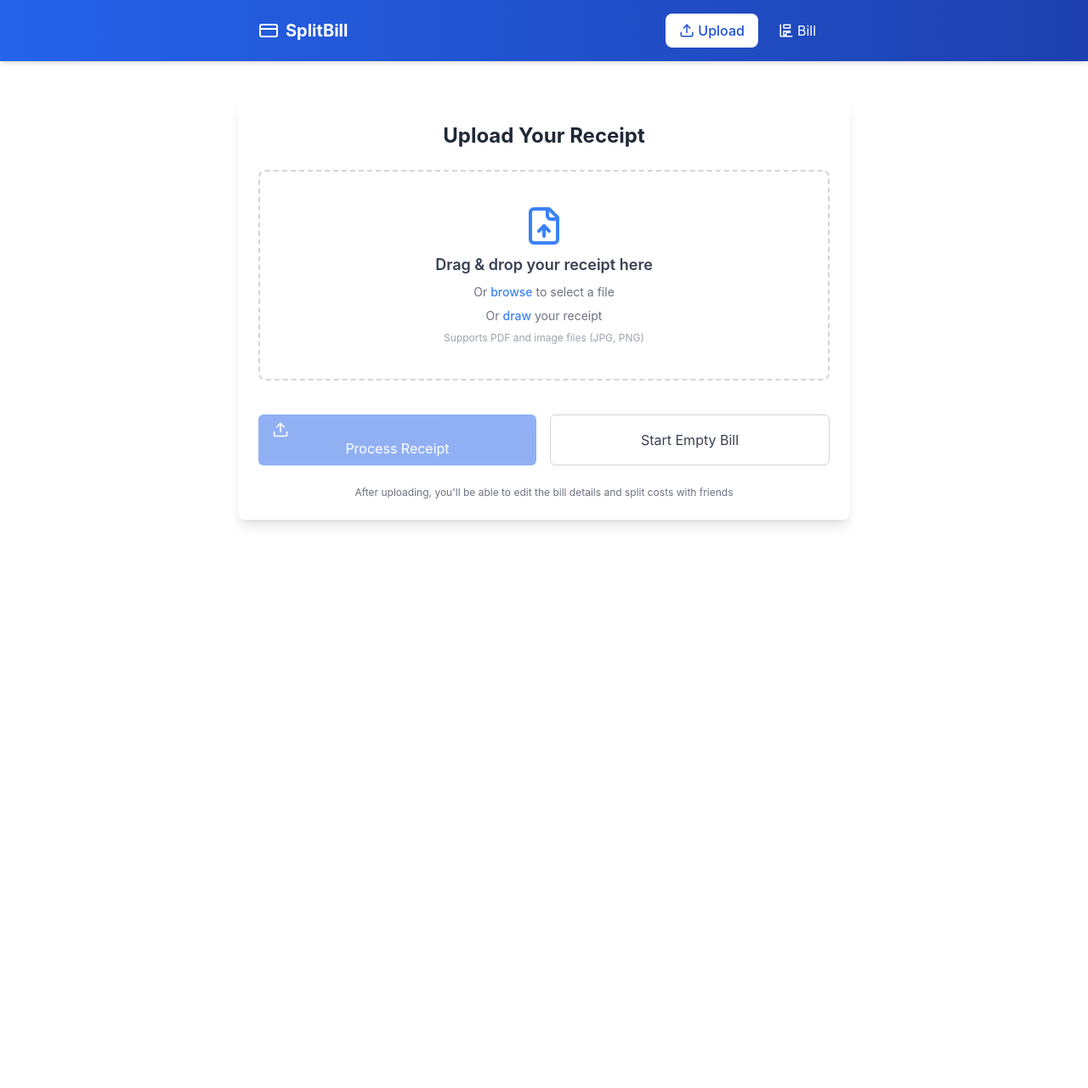
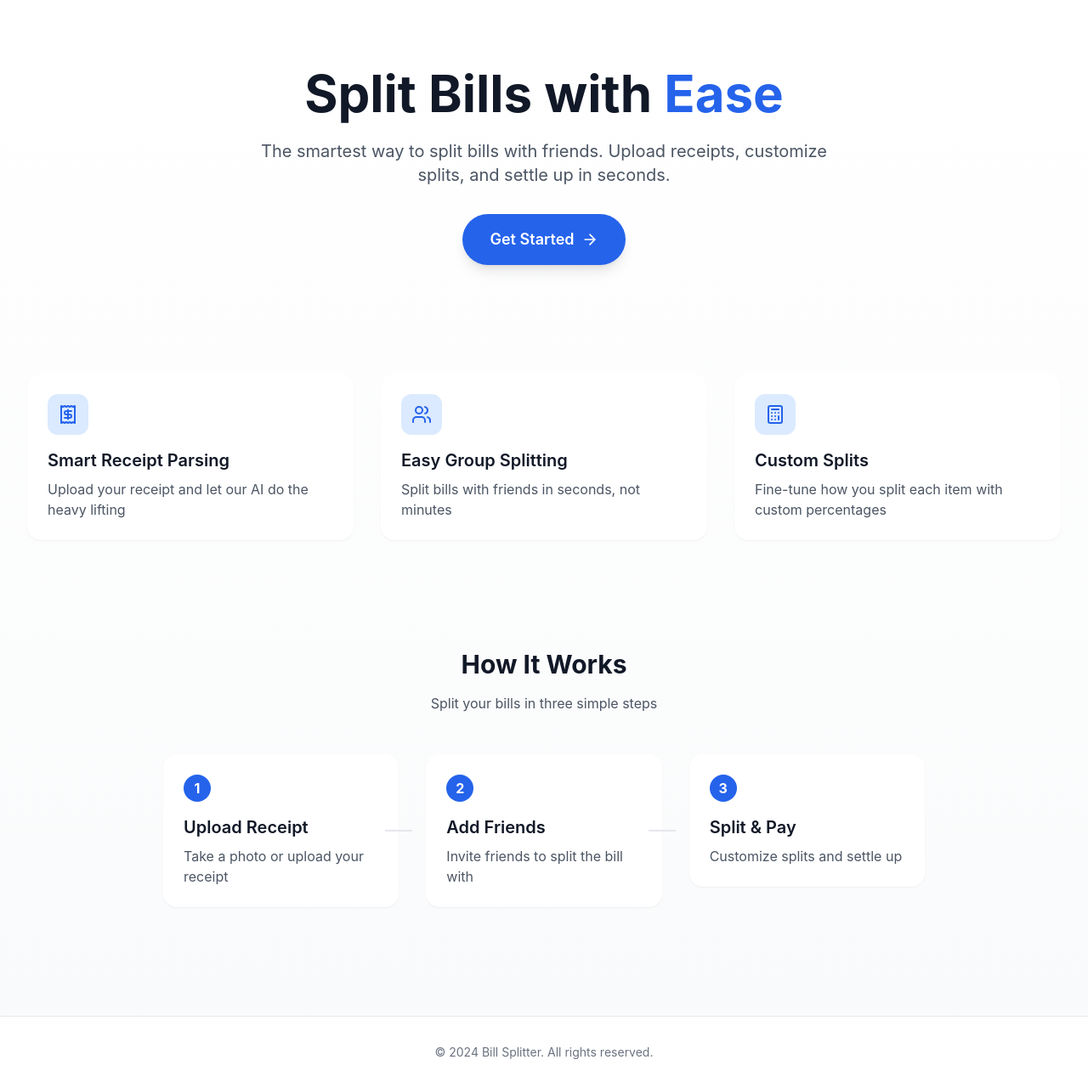
Before and after one commit to aknlite48/Split-Bill, a React (Create React App) app in the folder walmart-bill-frontend/: page / in a window 1280 px wide. Before the commit this address led to /upload. Shown: the whole page at 85% size. Before the commit the page ends 800 px from the top, so only its background shows below. Built offline with nearby package versions, Linux system fonts and the light colour scheme.

Commit message:
added landing page

```diff
--- a/walmart-bill-frontend/src/App.js
+++ b/walmart-bill-frontend/src/App.js
@@ -5,6 +5,7 @@ import {
   Route,
   useNavigate,
   Navigate,
+  Outlet
 } from "react-router-dom";
 import { Button } from "./components/ui/Button";
 import { Input } from "./components/ui/Input";
@@ -18,9 +19,20 @@ import { FileUp, AlertCircle, X, FileText, Image, Upload, RefreshCw } from "luci
 import { Whiteboard } from "./components/Whiteboard";
 import { CustomSplitDialogue } from "./components/CustomSplitDialogue";
 import { Percent, BarChart2 } from 'lucide-react';
+import { LandingPage } from "./components/LandingPage";
 
 const SCROLL_POSITION = { current: 0 };
 const HORIZONTAL_SCROLL_POSITIONS = {};
+
+// Create a layout component for the app routes
+const AppLayout = () => {
+  return (
+    <div className="min-h-screen bg-gray-50">
+      <NavBar />
+      <Outlet />
+    </div>
+  );
+};
 
 export default function App() {
   const [file, setFile] = useState(null);
@@ -1086,7 +1098,23 @@ const ShowPreviousSplits = () => {
 
   return (
     <Router>
-      {/* Dialogue for adding Person or Item */}
+      <Routes>
+        {/* Landing Page */}
+        <Route path="/" element={<LandingPage />} />
+
+        {/* App Routes */}
+        <Route path="/app" element={<AppLayout />}>
+          <Route path="upload" element={<Upload_Page />} />
+          <Route path="bill" element={<Bill_Page />} />
+          <Route index element={<Navigate to="upload" replace />} />
+        </Route>
+
+        {/* Redirect old routes to new structure */}
+        <Route path="/upload" element={<Navigate to="/app/upload" replace />} />
+        <Route path="/bill" element={<Navigate to="/app/bill" replace />} />
+      </Routes>
+
+      {/* Global Components */}
       <Dialogue
         isOpen={showDialogue}
         onClose={() => setShowDialogue(false)}
@@ -1098,16 +1126,6 @@ const ShowPreviousSplits = () => {
         onAddNameNoClose={handleAddNameWithoutClosing}
         onDeletePerson={handleDeletePerson}
       />
-
-      {/* Add the NavBar component */}
-      <NavBar />
-
-      <Routes>
-        <Route path="/upload" element={<Upload_Page />} />
-        <Route path="/bill" element={<Bill_Page />} />
-        {/* Add redirect from root to upload page */}
-        <Route path="/" element={<Navigate to="/upload" replace />} />
-      </Routes>
     </Router>
   );
 }
--- /dev/null
+++ b/walmart-bill-frontend/src/components/LandingPage.js
@@ -0,0 +1,153 @@
+import React from 'react';
+import { useNavigate } from 'react-router-dom';
+import { motion } from 'framer-motion';
+import { Receipt, Users, Calculator, ArrowRight } from 'lucide-react';
+
+export const LandingPage = () => {
+  const navigate = useNavigate();
+
+  const features = [
+    {
+      icon: <Receipt className="w-6 h-6" />,
+      title: "Smart Receipt Parsing",
+      description: "Upload your receipt and let our AI do the heavy lifting"
+    },
+    {
+      icon: <Users className="w-6 h-6" />,
+      title: "Easy Group Splitting",
+      description: "Split bills with friends in seconds, not minutes"
+    },
+    {
+      icon: <Calculator className="w-6 h-6" />,
+      title: "Custom Splits",
+      description: "Fine-tune how you split each item with custom percentages"
+    }
+  ];
+
+  return (
+    <div className="min-h-screen bg-gradient-to-b from-white to-gray-50">
+      {/* Hero Section */}
+      <div className="max-w-7xl mx-auto px-4 sm:px-6 lg:px-8 pt-20 pb-16">
+        <motion.div
+          initial={{ opacity: 0, y: 20 }}
+          animate={{ opacity: 1, y: 0 }}
+          transition={{ duration: 0.5 }}
+          className="text-center"
+        >
+          <h1 className="text-4xl sm:text-5xl md:text-6xl font-bold text-gray-900 mb-6">
+            Split Bills with
+            <span className="text-blue-600"> Ease</span>
+          </h1>
+          <p className="text-xl text-gray-600 mb-8 max-w-2xl mx-auto">
+            The smartest way to split bills with friends. Upload receipts, customize splits, and settle up in seconds.
+          </p>
+          <motion.button
+            whileHover={{ scale: 1.05 }}
+            whileTap={{ scale: 0.95 }}
+            onClick={() => navigate('/app/upload')}
+            className="bg-blue-600 text-white px-8 py-4 rounded-full text-lg font-semibold shadow-lg hover:bg-blue-700 transition-colors flex items-center space-x-2 mx-auto"
+          >
+            <span>Get Started</span>
+            <ArrowRight className="w-5 h-5" />
+          </motion.button>
+        </motion.div>
+      </div>
+
+      {/* Features Section */}
+      <div className="max-w-7xl mx-auto px-4 sm:px-6 lg:px-8 py-16">
+        <div className="grid grid-cols-1 md:grid-cols-3 gap-8">
+          {features.map((feature, index) => (
+            <motion.div
+              key={feature.title}
+              initial={{ opacity: 0, y: 20 }}
+              animate={{ opacity: 1, y: 0 }}
+              transition={{ duration: 0.5, delay: index * 0.1 }}
+              className="bg-white p-6 rounded-2xl shadow-sm hover:shadow-md transition-shadow"
+            >
+              <div className="w-12 h-12 bg-blue-100 rounded-xl flex items-center justify-center text-blue-600 mb-4">
+                {feature.icon}
+              </div>
+              <h3 className="text-xl font-semibold text-gray-900 mb-2">
+                {feature.title}
+              </h3>
+              <p className="text-gray-600">
+                {feature.description}
+              </p>
+            </motion.div>
+          ))}
+        </div>
+      </div>
+
+      {/* How It Works Section */}
+      <div className="max-w-7xl mx-auto px-4 sm:px-6 lg:px-8 py-16">
+        <motion.div
+          initial={{ opacity: 0 }}
+          animate={{ opacity: 1 }}
+          transition={{ duration: 0.5, delay: 0.3 }}
+          className="text-center mb-12"
+        >
+          <h2 className="text-3xl font-bold text-gray-900 mb-4">
+            How It Works
+          </h2>
+          <p className="text-gray-600 max-w-2xl mx-auto">
+            Split your bills in three simple steps
+          </p>
+        </motion.div>
+
+        <div className="grid grid-cols-1 md:grid-cols-3 gap-8 max-w-4xl mx-auto">
+          {[
+            {
+              number: "1",
+              title: "Upload Receipt",
+              description: "Take a photo or upload your receipt"
+            },
+            {
+              number: "2",
+              title: "Add Friends",
+              description: "Invite friends to split the bill with"
+            },
+            {
+              number: "3",
+              title: "Split & Pay",
+              description: "Customize splits and settle up"
+            }
+          ].map((step, index) => (
+            <motion.div
+              key={step.number}
+              initial={{ opacity: 0, y: 20 }}
+              animate={{ opacity: 1, y: 0 }}
+              transition={{ duration: 0.5, delay: 0.4 + index * 0.1 }}
+              className="relative"
+            >
+              <div className="bg-white p-6 rounded-2xl shadow-sm">
+                <div className="w-8 h-8 bg-blue-600 rounded-full flex items-center justify-center text-white font-bold mb-4">
+                  {step.number}
+                </div>
+                <h3 className="text-xl font-semibold text-gray-900 mb-2">
+                  {step.title}
+                </h3>
+                <p className="text-gray-600">
+                  {step.description}
+                </p>
+              </div>
+              {index < 2 && (
+                <div className="hidden md:block absolute top-1/2 right-0 transform translate-x-1/2 -translate-y-1/2">
+                  <div className="w-8 h-0.5 bg-gray-200"></div>
+                </div>
+              )}
+            </motion.div>
+          ))}
+        </div>
+      </div>
+
+      {/* Footer */}
+      <footer className="bg-white border-t mt-16">
+        <div className="max-w-7xl mx-auto px-4 sm:px-6 lg:px-8 py-8">
+          <div className="text-center text-gray-500 text-sm">
+            © 2024 Bill Splitter. All rights reserved.
+          </div>
+        </div>
+      </footer>
+    </div>
+  );
+};
--- a/walmart-bill-frontend/src/components/NavBar.js
+++ b/walmart-bill-frontend/src/components/NavBar.js
@@ -1,86 +1,73 @@
-import React from "react";
-import {Link, useLocation} from "react-router-dom";
+import React from 'react';
+import { useNavigate, useLocation } from 'react-router-dom';
+import { motion } from 'framer-motion';
+import { Receipt, Home, Upload, FileText } from 'lucide-react';
 
 export const NavBar = () => {
+  const navigate = useNavigate();
   const location = useLocation();
 
+  const isActive = (path) => {
+    return location.pathname === path;
+  };
+
   return (
-    <nav className="bg-gradient-to-r from-blue-600 to-blue-800 text-white shadow-md p-4 mb-6">
-      <div className="max-w-2xl mx-auto flex justify-between items-center">
-        <div className="flex items-center">
-          <svg
-            xmlns="http://www.w3.org/2000/svg"
-            width="24"
-            height="24"
-            viewBox="0 0 24 24"
-            fill="none"
-            stroke="currentColor"
-            strokeWidth="2"
-            strokeLinecap="round"
-            strokeLinejoin="round"
-            className="mr-2"
-          >
-            <rect width="20" height="14" x="2" y="5" rx="2" />
-            <line x1="2" x2="22" y1="10" y2="10" />
-          </svg>
-          <div className="text-xl font-bold">SplitBill</div>
-        </div>
-        <div className="flex space-x-2">
-          <Link
-            to="/upload"
-            className={`px-4 py-2 rounded-lg transition-colors duration-200 flex items-center ${
-              location.pathname === "/upload"
-                ? "bg-white text-blue-700 font-medium"
-                : "hover:bg-blue-700 hover:bg-opacity-70"
-            }`}
-          >
-            <svg
-              xmlns="http://www.w3.org/2000/svg"
-              width="18"
-              height="18"
-              viewBox="0 0 24 24"
-              fill="none"
-              stroke="currentColor"
-              strokeWidth="2"
-              strokeLinecap="round"
-              strokeLinejoin="round"
-              className="mr-1"
+    <motion.nav
+      initial={{ y: -100 }}
+      animate={{ y: 0 }}
+      className="bg-white border-b border-gray-200 shadow-sm"
+    >
+      <div className="max-w-7xl mx-auto px-4 sm:px-6 lg:px-8">
+        <div className="flex justify-between h-16">
+          <div className="flex">
+            <div className="flex-shrink-0 flex items-center">
+              <button
+                onClick={() => navigate('/')}
+                className="text-gray-900 font-bold text-xl flex items-center space-x-2"
+              >
+                <Receipt className="w-6 h-6 text-blue-600" />
+                <span>Bill Splitter</span>
+              </button>
+            </div>
+          </div>
+
+          <div className="flex items-center space-x-4">
+            <button
+              onClick={() => navigate('/app/upload')}
+              className={`p-2 rounded-lg transition-colors ${
+                isActive('/app/upload')
+                  ? 'text-blue-600 bg-blue-50'
+                  : 'text-gray-600 hover:text-blue-600 hover:bg-gray-50'
+              }`}
+              title="Upload Receipt"
             >
-              <path d="M21 15v4a2 2 0 0 1-2 2H5a2 2 0 0 1-2-2v-4" />
-              <polyline points="17 8 12 3 7 8" />
-              <line x1="12" y1="3" x2="12" y2="15" />
-            </svg>
-            Upload
-          </Link>
-          <Link
-            to="/bill"
-            className={`px-4 py-2 rounded-lg transition-colors duration-200 flex items-center ${
-              location.pathname === "/bill"
-                ? "bg-white text-blue-700 font-medium"
-                : "hover:bg-blue-700 hover:bg-opacity-70"
-            }`}
-          >
-            <svg
-              xmlns="http://www.w3.org/2000/svg"
-              width="18"
-              height="18"
-              viewBox="0 0 24 24"
-              fill="none"
-              stroke="currentColor"
-              strokeWidth="2"
-              strokeLinecap="round"
-              strokeLinejoin="round"
-              className="mr-1"
+              <Upload className="w-5 h-5" />
+            </button>
+            <button
+              onClick={() => navigate('/app/bill')}
+              className={`p-2 rounded-lg transition-colors ${
+                isActive('/app/bill')
+                  ? 'text-blue-600 bg-blue-50'
+                  : 'text-gray-600 hover:text-blue-600 hover:bg-gray-50'
+              }`}
+              title="View Bill"
             >
-              <path d="M3 3v18h18" />
-              <path d="M18 8V3H8v5h10z" />
-              <path d="M18 15v-2h-4v2h4z" />
-              <rect x="8" y="13" width="4" height="6" />
-            </svg>
-            Bill
-          </Link>
+              <FileText className="w-5 h-5" />
+            </button>
+            <button
+              onClick={() => navigate('/')}
+              className={`p-2 rounded-lg transition-colors ${
+                isActive('/')
+                  ? 'text-blue-600 bg-blue-50'
+                  : 'text-gray-600 hover:text-blue-600 hover:bg-gray-50'
+              }`}
+              title="Home"
+            >
+              <Home className="w-5 h-5" />
+            </button>
+          </div>
         </div>
       </div>
-    </nav>
+    </motion.nav>
   );
 };
```
